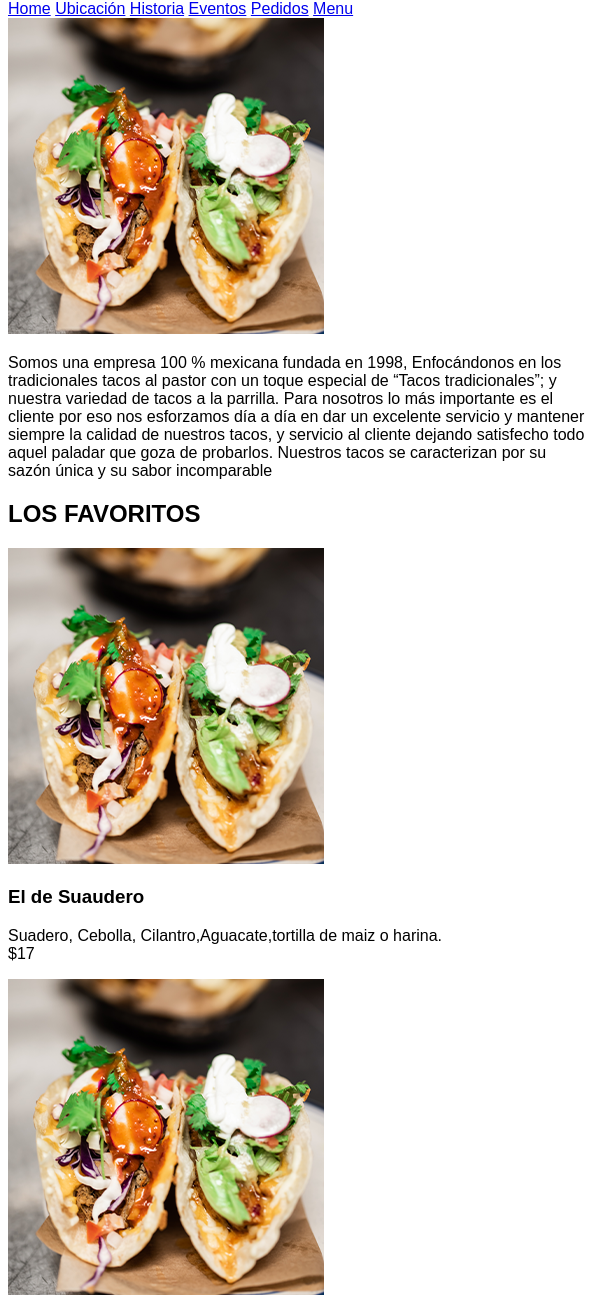
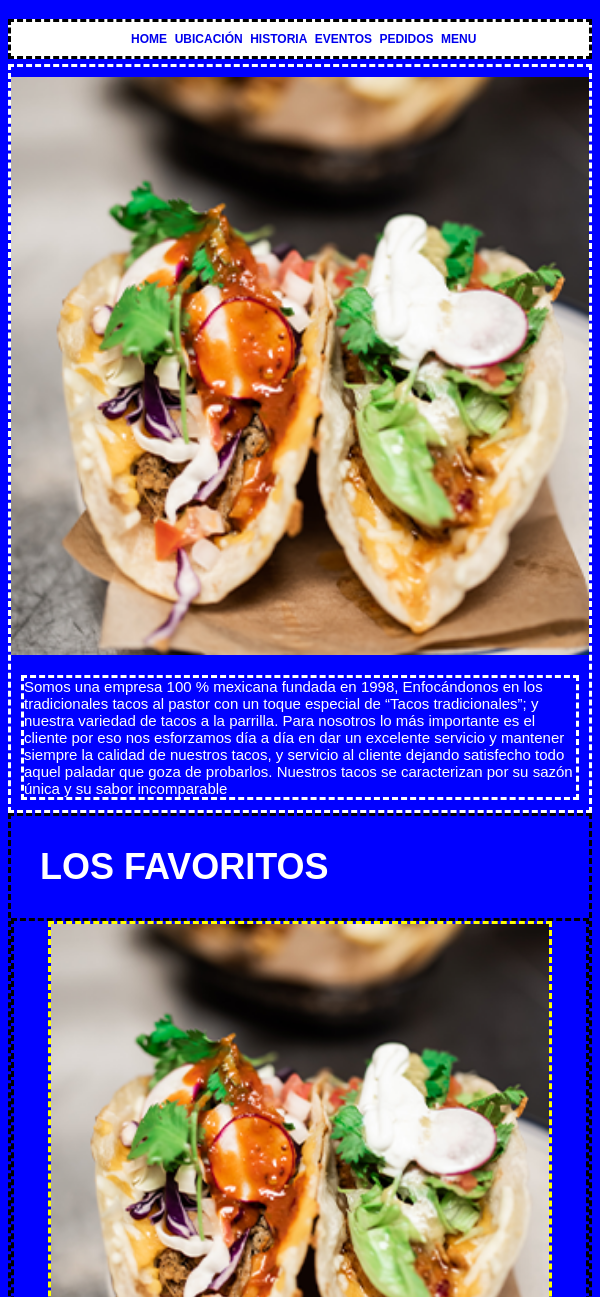
Before and after one commit to Sa-ReyCha/Proyecto_Final, a plain HTML site: page index.html in a window 600 px wide. Shown: the part 80-1377 px from the top of the page. Drawn offline with Linux system fonts and the light colour scheme.

Commit message:
Cambio 23

```diff
--- a/style/style.css
+++ b/style/style.css
@@ -214,6 +214,179 @@ footer svg{
   /* Media Query for low resolution  Tablets, Ipads */
     @media (min-width: 481px) and (max-width: 767px) {
 
+        body{
+            /*background-image: url(/IMAGES/IMAGEN_PRUEBA_03.jpg);*/
+            background-color: blue;
+            background-size:  200rem;
+            background-position: center;
+            background-attachment:fixed;
+        }
+
+        header {
+            text-align: center;
+            color: white;
+            text-transform: uppercase;
+            font-size: 2rem;
+        }
+        /* ---------------- head */
+
+        .nav_buscador nav{
+            display: flex;
+            justify-content:center;
+            align-items: center;
+            padding:1rem;
+            margin-top: 1rem;
+            margin-bottom: 1%;
+            background-color: white;
+            border-style: dashed;
+            padding-left: 10rem;
+            padding-right: 10rem;  /* checar checar ------- */
+        }
+
+        .nav_buscador nav a{
+            margin-inline-start: 2%;
+            text-transform: uppercase;
+            font-size: 1.2rem;
+            text-decoration: none;
+            font-weight: bold;
+
+        }
+        /* ---------------- nav */
+
+        .intro_tacos{
+            margin-top: 1%;
+            display: flex;
+            align-items: center;
+            justify-content: space-evenly;
+            flex-direction: column;
+            color: white;
+            border-style: dashed;
+        }
+
+        .intro_tacos img{
+            margin: 1rem;
+
+            width: 100%;
+            height: 100%;
+        }
+
+        .intro_tacos p{
+            width: 10%rem;
+            margin: 1rem;
+            font-size: 1.5rem;
+            text-decoration-line:initial;
+            border-style:dashed;
+        }
+           /* ---------------- INTRO Y DESCRIPCIÓN */
+
+        .favoritos_section{
+            border-style:dashed;
+        }
+
+        #favoritos_titulo {
+            /* border-style:dashed;  Eliminar */
+             display: flex;
+             justify-content: flex-start;
+             margin-inline-start: 5%;
+            font-size: 150%;
+            text-transform: uppercase;
+            color: white;
+            text-decoration:wavy;
+         }
+         /* ---------------- LO QUE DICE FAVORITOS*/
+
+
+         .favoritos {
+            display: flex;
+            flex-direction: column;
+            align-items: center;
+            border-style:dashed;
+            background-color: blue;
+            justify-content: space-around;
+        }
+
+    .favoritos_fila_uno{
+        border-style:dashed;
+        border-color: yellow;
+        display: flex;
+        flex-direction: column;
+        /*justify-content: space-around;*/
+        align-content: center;
+       /* margin-bottom: 4%;*/
+     }
+
+    .favoritos_fila_uno img{
+         height: 100%;
+        width: 100%;
+    }
+    .card {
+        display: flex;
+        flex-direction: column;
+        align-items: center;
+    }
+    .intro{
+        background-color: white;
+        padding-block-start: 1rem;
+        display: flex;
+        align-items: center;
+        flex-direction: column;
+        text-align: center;
+        width: 100%;
+    }
+
+    .intro h3{
+        font-size: 2rem;
+        text-transform: uppercase;
+        margin: 2rem;
+    }
+         /* ---------------- PRIMERA FILA*/
+
+     .favoritos_fila_dos{
+        border-style:dashed;
+        border-color: green;
+        display: flex;
+        justify-content: space-around;
+        flex-direction: column;
+        }
+
+        .favoritos_fila_dos img{
+        height: 100%;
+        width: 100%;
+        }
+        /* ---------------- Segunda FILA*/
+
+
+    footer{
+        border-style:dashed;
+        border-color: yellow;
+        margin-top: 1%;
+        text-transform: uppercase;
+        text-align: center;
+        color: white;
+        text-decoration: double;
+        font-size: 2rem;
+    }
+
+
+    footer svg{
+        width: 3rem;
+        height: 3rem;
+    }
+
+
+    .div_social{
+        border-style: dashed;
+        display: inline-flex;
+        align-items: center;
+        font-size: 1.3rem;
+        }
+
+        .div_social a{
+            /*border-style: dashed; */
+            color: white;
+            text-decoration: none;
+            }
+
     }
 
 
```
